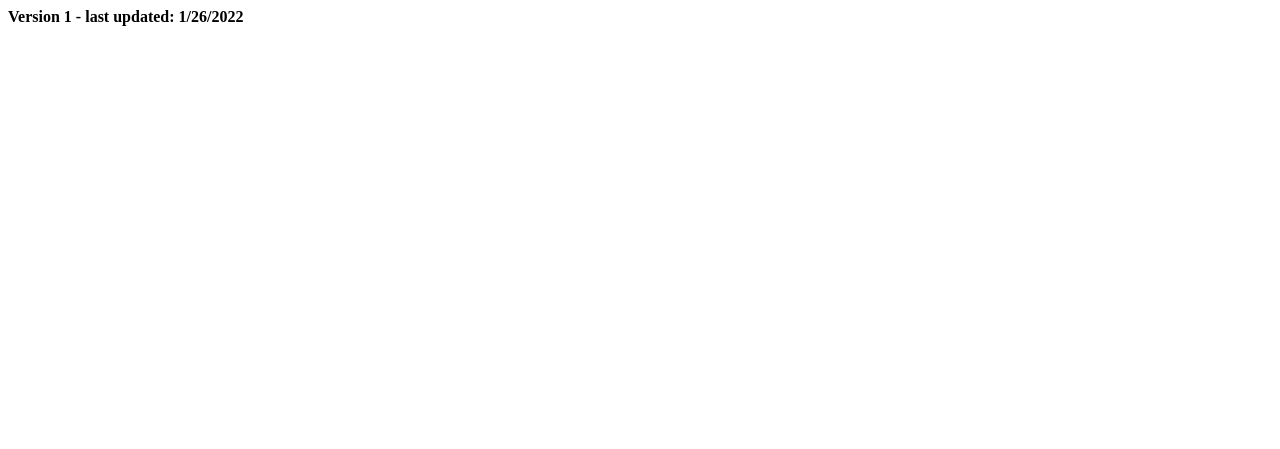
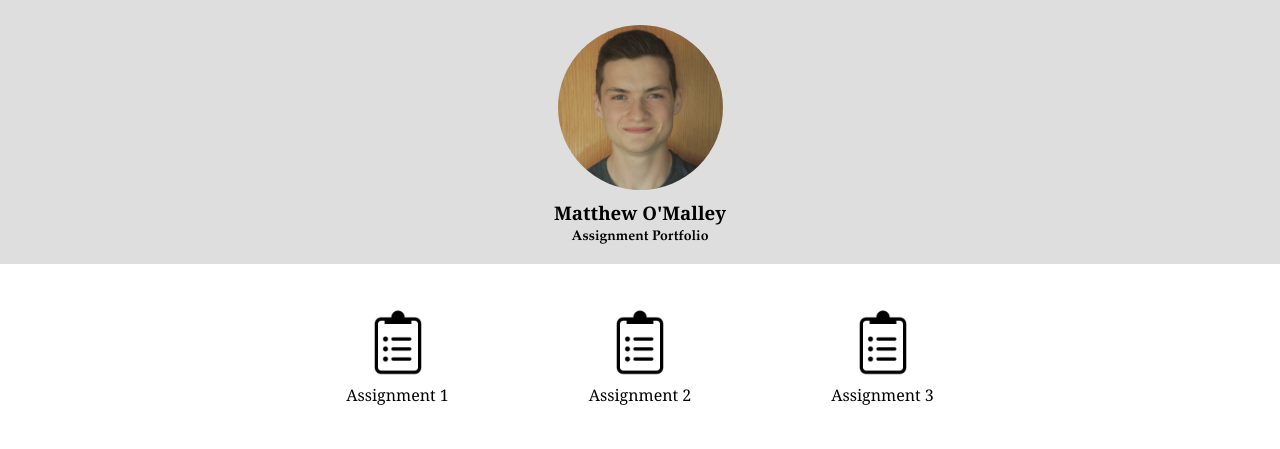
Before and after one commit to matthewaomalley/assignment-portfolio, a plain HTML site: page index.html in a window 1280 px wide. Drawn offline with Linux system fonts and the light colour scheme.

Commit message:
Version 2, main framework done.

```diff
--- /dev/null
+++ b/aps.css
@@ -0,0 +1,45 @@
+header {
+    background-color:rgb(223, 222, 222);
+    border-top: 25px solid rgb(223, 222, 222);
+}
+
+body {
+    margin: 0px;
+}
+
+img {
+    width: 165px;
+    height: 165px;
+    border-radius: 50%;
+    display: block;
+    margin-left: auto;
+    margin-right: auto;
+}
+
+.icon {
+    width: 80px;
+    height: 80px;
+    margin-left: auto;
+    margin-right: auto;
+}
+
+h3 {
+    text-align: center;
+    font-family: Georgia;
+    padding: 0px;
+    margin: 0px;
+}
+
+table {
+    margin-left: auto;
+    margin-right: auto;
+
+    border-collapse: separate;
+    border-spacing: 140px 0;
+}
+
+td {
+    font-family: Georgia;
+    padding: 40px 0;
+    text-align: center;
+}
--- a/index.html
+++ b/index.html
@@ -1,12 +1,28 @@
 <DOCTYPE html>
     <html lang='en'>
-    <!-- Author: Matt O'Malleyy -->
-    <head>
+    <!-- Author: Matt O'Malley -->
+
+    <header>
+        <link rel="stylesheet" href="aps.css">
         <meta charset='UTF-8'>
-        <title>Assignment Portfolio</title>
-    </head>
+        <meta name="viewport" content="width=device-width, initial-scale=1.0">
+        <img src="matt.jpg" alt="Matt O'Malley">
+
+        <h3 style="margin-top: 10px">Matthew O'Malley</h3>
+        <h3 style="margin-top: 4px; font-family: garamond; font-size: 14px">Assignment Portfolio</h3><br>
+    </header>
 
     <body>
-        <h4>Version 1 - last updated: 1/26/2022</h4>
+        <table>
+            <tr> <!-- Links reloads current page until assignment is available -->
+                <td><a href="#" onclick="window.location.reload(true)"><img src="assignment.png"
+                    class="icon"></a>Assignment 1</td>
+                <td><a href="#" onclick="window.location.reload(true)"><img src="assignment.png"
+                    class="icon"></a>Assignment 2</td>
+                <td><a href="#" onclick="window.location.reload(true)"><img src="assignment.png"
+                    class="icon"></a>Assignment 3</td>
+            </tr>
+        </table>
+
     </body>
     </html>
```
Also changed, not shown: assignment.png (added), matt.jpg (added).
